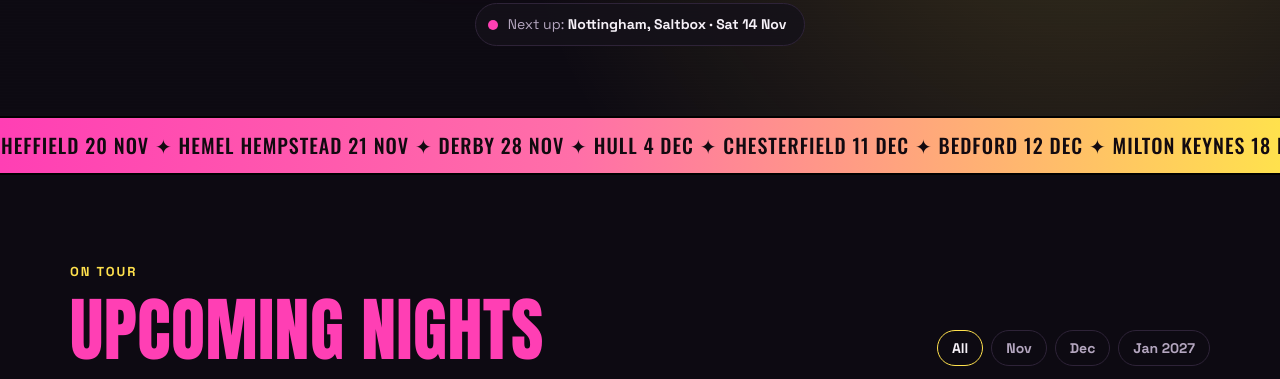
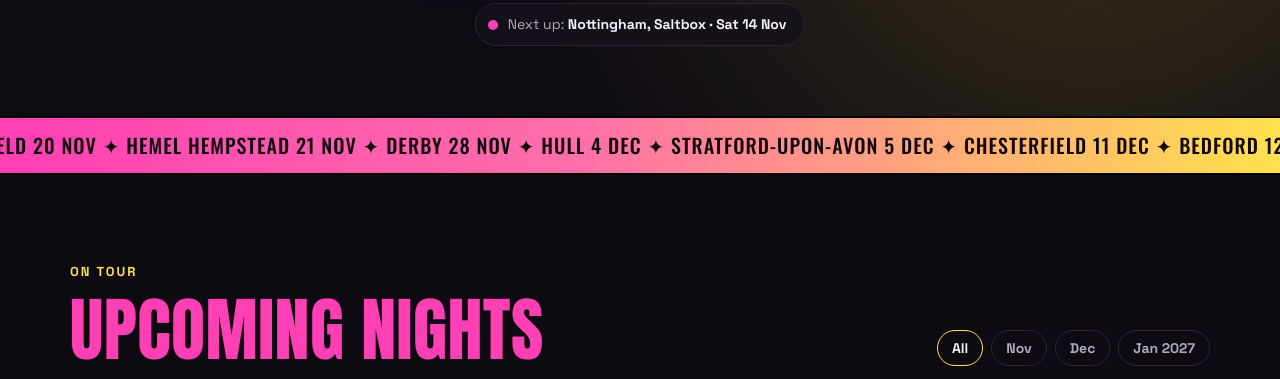
Before and after one commit to panicattheemoclubnight-ctrl/panicattheemo-site, a plain HTML site: page index.html in a window 1280 px wide. Shown: the part 876-1255 px from the top of the page. Drawn offline with nearby package versions, Linux system fonts and the light colour scheme; a web font is replaced by a local one.

Commit message:
Add files via upload

```diff
--- a/index.html
+++ b/index.html
@@ -266,6 +266,7 @@ const EVENTS = [
   {date:"2026-11-21", time:"10pm – late", city:"Hemel Hempstead", venue:"The Sparrow Bar", url:"https://www.skiddle.com/whats-on/Hemel-Hempstead/The-Sparrow-Bar/Panic-At-The-Emo-at-The-Sparrow-Bar-Hemel-Hempstead/43044369/", img:"https://skiddle.imgix.net/8/4/0/2451493_26044563_Panic-At-The-Emo-at-The-Sparrow-Bar--Hemel-Hempstead_1024.jpg"},
   {date:"2026-11-28", time:"11pm – 3am", city:"Derby", venue:"The Hairy Dog", title:"Josh Franceschi (You Me At Six) Guest DJ Set", special:"Guest DJ", featured:true, note:"Early bird has SOLD OUT. Only 500 tickets, prices rise with every tier.", url:"https://www.skiddle.com/whats-on/Derby/The-Hairy-Dog/Josh-Franceschi-You-Me-At-Six-at-The-Hairy-Dog-Derby/42834770/", img:"https://skiddle.imgix.net/a/7/6/2359749_2b34b396_josh-franceschi-you-me-at-six-at-the-hairy-dog-derby-_eflyer.jpg"},
   {date:"2026-12-04", time:"10pm – late", city:"Hull", venue:"Polar Bear Music Club", url:"https://www.skiddle.com/whats-on/Hull/Polar-Bear-Music-Club/Panic-At-The-Emo-at-Polar-Bear-Music-Club-Hull/42834773/", img:"https://skiddle.imgix.net/8/7/a/2359752_50831532_Panic-At-The-Emo-at-Polar-Bear-Music-Club--Hull_1024.jpg"},
+  {date:"2026-12-05", time:"9pm – 1am", city:"Stratford-upon-Avon", venue:"Nellys Retro Vintage", url:"https://www.skiddle.com/e/43169709", img:"https://skiddle.imgix.net/d/e/a/2469337_84175712_Panic-At-The-Emo-at-Nellys-Retro-Vintage--Stratford_1024.jpg"},
   {date:"2026-12-11", time:"10pm – late", city:"Chesterfield", venue:"Gasoline", url:"https://www.skiddle.com/whats-on/Sheffield/Gasoline/Panic-At-The-Emo-at-Gasoline-Chesterfield/42834777/", img:"https://skiddle.imgix.net/4/9/2/2359756_68626051_Panic-At-The-Emo-at-Gasoline--Chesterfield_1024.jpg"},
   {date:"2026-12-12", time:"10pm – late", city:"Bedford", venue:"The Cellar Bar", url:"https://www.skiddle.com/whats-on/Bedford/The-Cellar-Bar-Bedford/Panic-At-The-Emo-at-Cellar-Bar-Bedford/42834780/", img:"https://skiddle.imgix.net/4/8/8/2359759_92568916_Panic-At-The-Emo-at-Cellar-Bar--Bedford_1024.jpg"},
   {date:"2026-12-18", time:"11pm – 3am", city:"Milton Keynes", venue:"MK11", url:"https://www.skiddle.com/e/42834792", img:"https://skiddle.imgix.net/b/6/c/2359771_15811688_Panic-At-The-Emo-at-MK11--Milton-Keynes_1024.jpg"},
```
